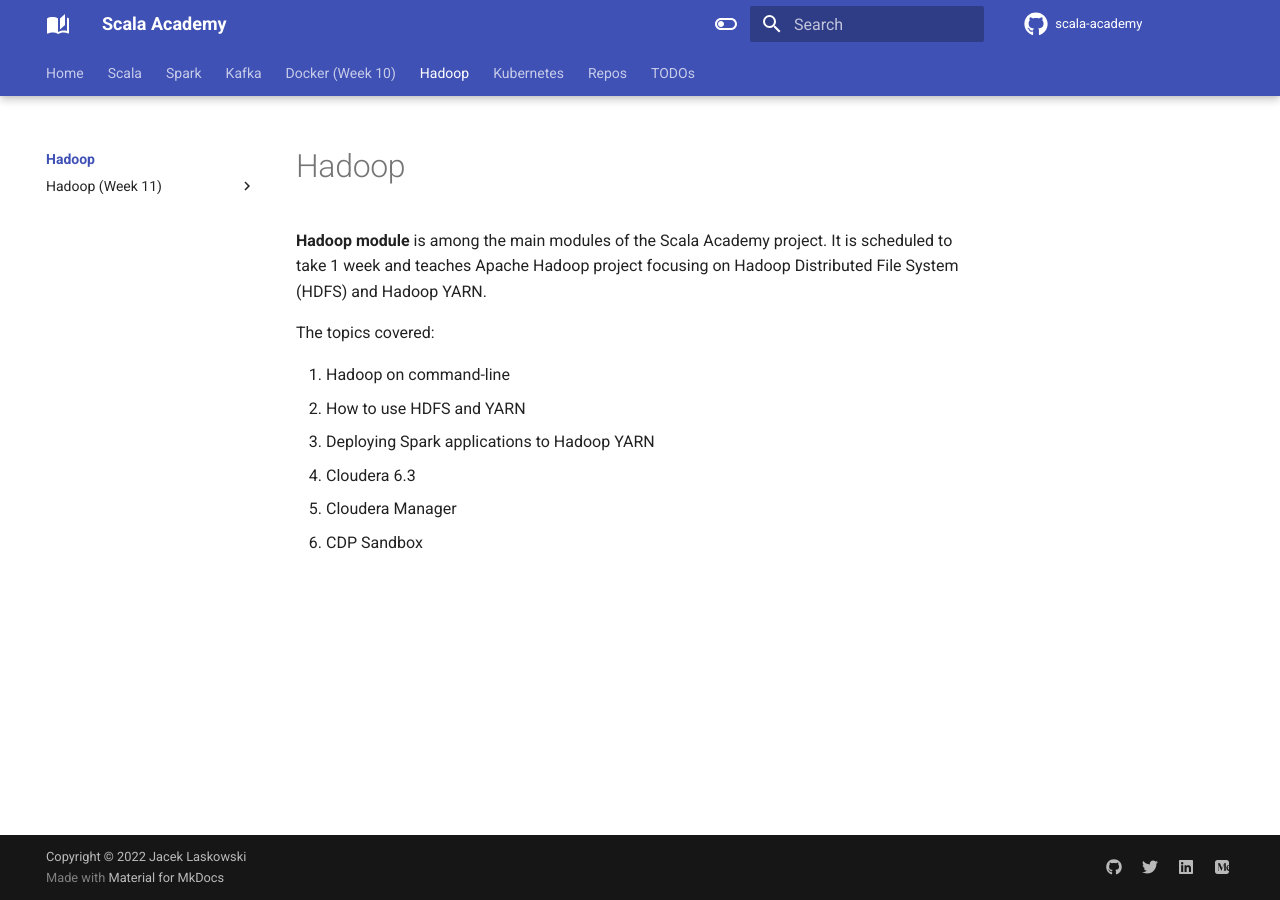
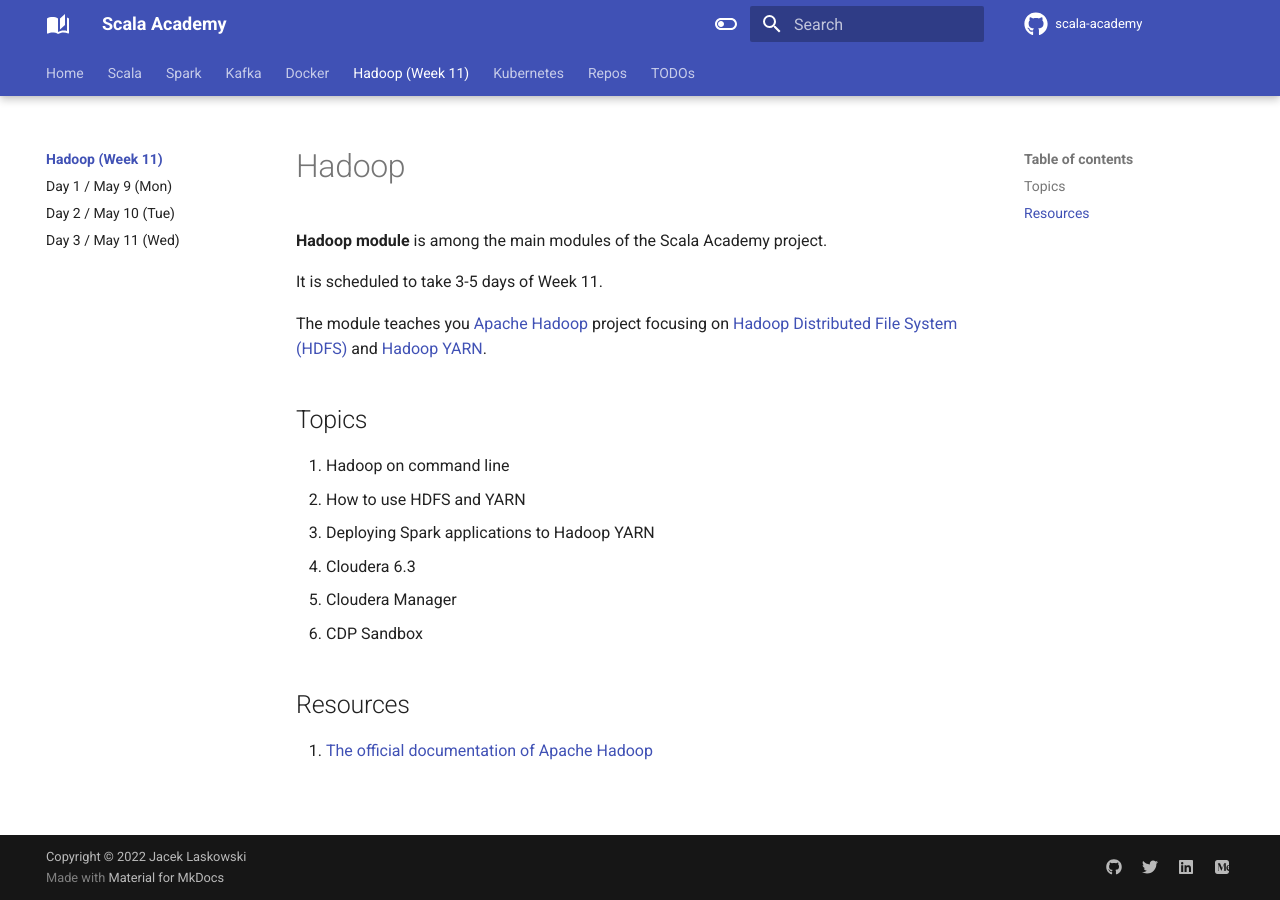
Before and after one commit to jaceklaskowski/scala-academy, an MkDocs documentation site: the page built from docs/hadoop/index.md, in a window 1280 px wide. Built offline with MkDocs 1.6.1 and Material for MkDocs 9.7.7, drawn with Linux system fonts in a browser that asks for light colours; comment, search, counter and statistics services are not loaded.

Commit message:
Hadoop (Week 11 / 3 days)

```diff
--- a/docs/hadoop/index.md
+++ b/docs/hadoop/index.md
@@ -1,12 +1,20 @@
 # Hadoop
 
-**Hadoop module** is among the main modules of the Scala Academy project. It is scheduled to take 1 week and teaches Apache Hadoop project focusing on Hadoop Distributed File System (HDFS) and Hadoop YARN.
+**Hadoop module** is among the main modules of the Scala Academy project.
 
-The topics covered:
+It is scheduled to take 3-5 days of Week 11.
 
-1. Hadoop on command-line
+The module teaches you [Apache Hadoop](https://hadoop.apache.org/) project focusing on [Hadoop Distributed File System (HDFS)](https://hadoop.apache.org/docs/current/hadoop-project-dist/hadoop-hdfs/HdfsDesign.html) and [Hadoop YARN](https://hadoop.apache.org/docs/current/hadoop-yarn/hadoop-yarn-site/YARN.html).
+
+## Topics
+
+1. Hadoop on command line
 1. How to use HDFS and YARN
 1. Deploying Spark applications to Hadoop YARN
 1. Cloudera 6.3
 1. Cloudera Manager
 1. CDP Sandbox
+
+## Resources
+
+1. [The official documentation of Apache Hadoop](https://hadoop.apache.org/docs/stable/index.html)
--- a/mkdocs.yml
+++ b/mkdocs.yml
@@ -82,6 +82,12 @@
   book:
     title: Scala Academy
     calculator: https://github.com/jaceklaskowski/scala-academy/tree/main/calculator
+  cloudera:
+    docs: https://docs.cloudera.com/documentation/enterprise/6/6.3
+    version: 6.3
+  hadoop:
+    docs: https://hadoop.apache.org/docs/r3.3.2
+    version: 3.3.2
   kafka:
     javadoc: https://kafka.apache.org/31/javadoc
     version: 3.1.0
@@ -161,15 +167,16 @@
       - kafka/005.md
       - kafka/006.md
       - kafka/007.md
-  - Docker (Week 10):
+  - Docker:
     - docker/index.md
     - docker/001.md
     - docker/002.md
     - docker/003.md
-  - Hadoop:
+  - Hadoop (Week 11):
     - hadoop/index.md
-    - Hadoop (Week 11):
-      - hadoop/001.md
+    - hadoop/001.md
+    - hadoop/002.md
+    - hadoop/003.md
   - Kubernetes:
     - kubernetes/index.md
     - Kubernetes (Week 12):
```
Also changed, not shown: docs/docker/index.md (+1 -1 lines), docs/hadoop/001.md (+21 -6 lines), docs/hadoop/002.md (added, +18 -0 lines), docs/hadoop/003.md (added, +20 -0 lines).
